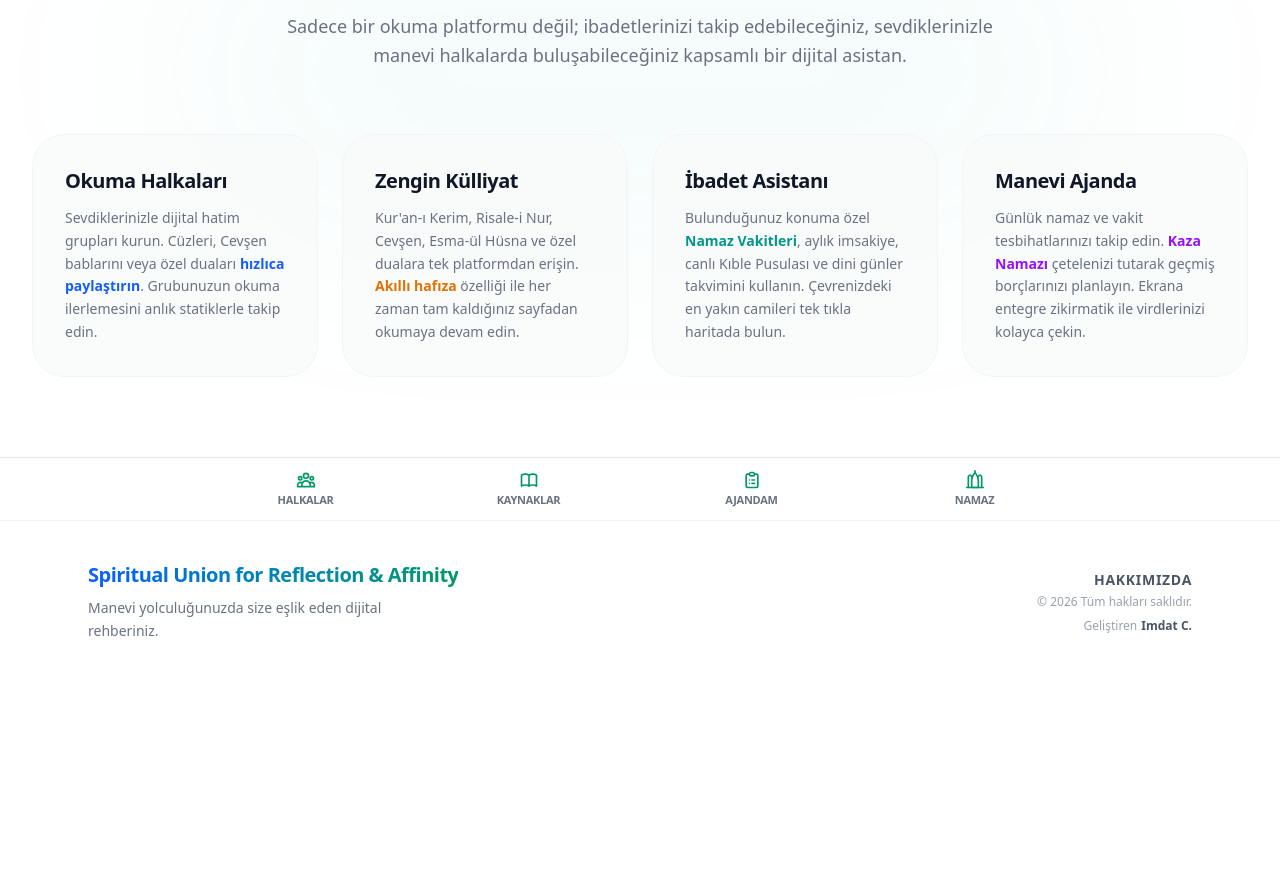
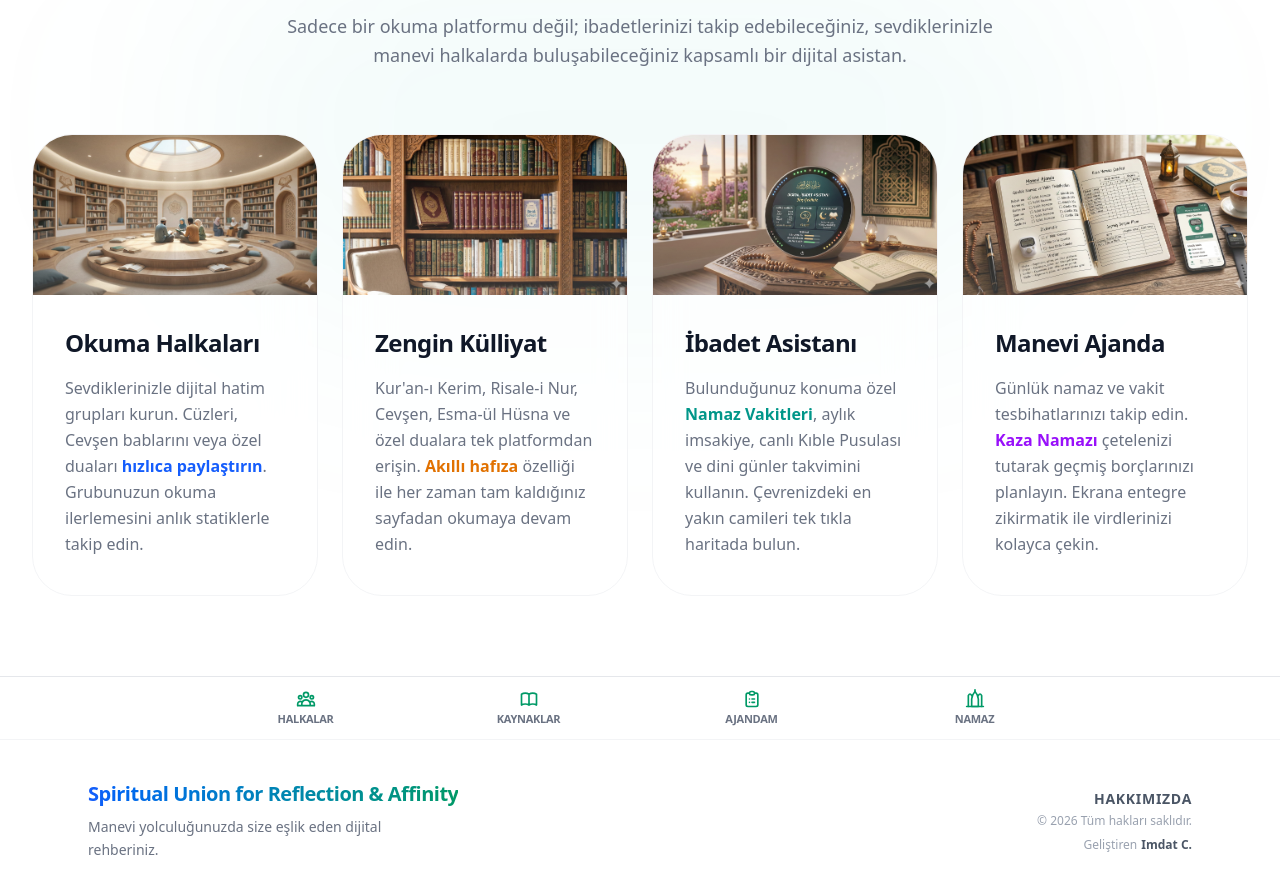
Before and after one commit to imdatce/readcircle-frontend, a Next.js app: page / in a window 1280 px wide. Shown: the part 1664-2544 px from the top of the page. Before the commit the page ends 2347 px from the top, so only its background shows below. Built offline with nearby package versions, Linux system fonts and the light colour scheme; no server answers.

Commit message:
added photos for possibilities

```diff
--- a/app/page.tsx
+++ b/app/page.tsx
@@ -413,7 +413,6 @@ function HomeContent() {
           <div className="group relative bg-white/40 dark:bg-gray-900/40 backdrop-blur-xl rounded-[2.5rem] p-3 shadow-2xl shadow-emerald-500/10 border border-white/60 dark:border-gray-800 transition-all duration-500 hover:border-emerald-500/30">
             {/* Üst Bar: Pencere hissi veren dekoratif noktalar */}
             <div className="flex items-center justify-between px-6 py-4">
-
               <h2 className="text-sm md:text-base font-black uppercase tracking-[0.2em] text-gray-500 dark:text-gray-400">
                 {t("howItWorksTitle")}
               </h2>
@@ -457,12 +456,28 @@ function HomeContent() {
           </div>
 
           <div className="grid grid-cols-1 md:grid-cols-2 lg:grid-cols-4 gap-1 md:gap-6">
-            <div className="bg-gray-50/80 dark:bg-gray-900/50 rounded-[2rem] p-6 md:p-8 border border-gray-100 dark:border-gray-800 hover:bg-white dark:hover:bg-gray-900 hover:shadow-2xl hover:shadow-blue-500/10 dark:hover:shadow-blue-900/20 hover:-translate-y-2 transition-all duration-300 group">
-              <h3 className="text-lg md:text-xl font-black text-gray-900 dark:text-white mb-3 tracking-tight">
+            <div className="group relative bg-white/60 dark:bg-gray-900/60 backdrop-blur-xl rounded-[2.5rem] overflow-hidden border border-gray-100 dark:border-gray-800 hover:shadow-2xl hover:shadow-blue-500/10 transition-all duration-500 hover:-translate-y-2 flex flex-col h-full">
+              {/* Üst Kısım: Resim Alanı */}
+              <div className="relative w-full aspect-video overflow-hidden">
+                <Image
+                  src="/background/possibilities/okuma-halkalari.jpg"
+                  alt={t("featCirclesTitle")}
+                  fill
+                  className="object-cover transition-transform duration-1000 group-hover:scale-105"
+                  priority
+                />
+                {/* Resim üzerindeki hafif parlama efekti */}
+                <div className="absolute inset-0 bg-gradient-to-t from-white/20 dark:from-black/20 to-transparent"></div>
+              </div>
+
+              {/* Alt Kısım: Metin İçeriği */}
+              <div className="p-6 md:p-8 flex-grow flex flex-col justify-center">
+                <h3 className="text-xl md:text-2xl font-black text-gray-900 dark:text-white mb-4 tracking-tight group-hover:text-blue-600 dark:group-hover:text-blue-400 transition-colors">
                   {t("featCirclesTitle") || "Okuma Halkaları"}
                 </h3>
+
                 <p
-                className="text-gray-500 dark:text-gray-400 text-sm leading-relaxed font-medium"
+                  className="text-gray-500 dark:text-gray-400 text-sm md:text-base leading-relaxed font-medium"
                   dangerouslySetInnerHTML={{
                     __html:
                       t("featCirclesDesc") ||
@@ -471,12 +486,32 @@ function HomeContent() {
                 />
               </div>
 
-            <div className="bg-gray-50/80 dark:bg-gray-900/50 rounded-[2rem] p-6 md:p-8 border border-gray-100 dark:border-gray-800 hover:bg-white dark:hover:bg-gray-900 hover:shadow-2xl hover:shadow-amber-500/10 dark:hover:shadow-amber-900/20 hover:-translate-y-2 transition-all duration-300 group">
-              <h3 className="text-lg md:text-xl font-black text-gray-900 dark:text-white mb-3 tracking-tight">
+              {/* Dekoratif Alt Çizgi - Sadece hover durumunda parlar */}
+              <div className="h-1.5 w-0 group-hover:w-full bg-gradient-to-r from-blue-500 to-emerald-500 transition-all duration-700"></div>
+            </div>
+
+            <div className="group relative bg-white/60 dark:bg-gray-900/60 backdrop-blur-xl rounded-[2.5rem] overflow-hidden border border-gray-100 dark:border-gray-800 hover:shadow-2xl hover:shadow-amber-500/10 transition-all duration-500 hover:-translate-y-2 flex flex-col h-full">
+              {/* Üst Kısım: Resim Alanı */}
+              <div className="relative w-full aspect-video overflow-hidden">
+                <Image
+                  src="/background/possibilities/zengin-kulliyat.jpg"
+                  alt={t("featLibraryTitle")}
+                  fill
+                  className="object-cover transition-transform duration-1000 group-hover:scale-105"
+                  priority
+                />
+                {/* Resim üzerindeki hafif sıcak tonlu parlama efekti */}
+                <div className="absolute inset-0 bg-gradient-to-t from-white/20 dark:from-black/20 to-transparent"></div>
+              </div>
+
+              {/* Alt Kısım: Metin İçeriği */}
+              <div className="p-6 md:p-8 flex-grow flex flex-col justify-center">
+                <h3 className="text-xl md:text-2xl font-black text-gray-900 dark:text-white mb-4 tracking-tight group-hover:text-amber-600 dark:group-hover:text-amber-400 transition-colors">
                   {t("featLibraryTitle") || "Zengin Külliyat"}
                 </h3>
+
                 <p
-                className="text-gray-500 dark:text-gray-400 text-sm leading-relaxed font-medium"
+                  className="text-gray-500 dark:text-gray-400 text-sm md:text-base leading-relaxed font-medium"
                   dangerouslySetInnerHTML={{
                     __html:
                       t("featLibraryDesc") ||
@@ -485,12 +520,32 @@ function HomeContent() {
                 />
               </div>
 
-            <div className="bg-gray-50/80 dark:bg-gray-900/50 rounded-[2rem] p-6 md:p-8 border border-gray-100 dark:border-gray-800 hover:bg-white dark:hover:bg-gray-900 hover:shadow-2xl hover:shadow-teal-500/10 dark:hover:shadow-teal-900/20 hover:-translate-y-2 transition-all duration-300 group">
-              <h3 className="text-lg md:text-xl font-black text-gray-900 dark:text-white mb-3 tracking-tight">
+              {/* Dekoratif Alt Çizgi - Amber (Turuncu) tonlarında parlar */}
+              <div className="h-1.5 w-0 group-hover:w-full bg-gradient-to-r from-amber-500 to-orange-500 transition-all duration-700"></div>
+            </div>
+
+            <div className="group relative bg-white/60 dark:bg-gray-900/60 backdrop-blur-xl rounded-[2.5rem] overflow-hidden border border-gray-100 dark:border-gray-800 hover:shadow-2xl hover:shadow-teal-500/10 transition-all duration-500 hover:-translate-y-2 flex flex-col h-full">
+              {/* Üst Kısım: Resim Alanı */}
+              <div className="relative w-full aspect-video overflow-hidden">
+                <Image
+                  src="/background/possibilities/ibadet-asistani.jpg"
+                  alt={t("featAssistantTitle")}
+                  fill
+                  className="object-cover transition-transform duration-1000 group-hover:scale-105"
+                  priority
+                />
+                {/* Resim üzerindeki hafif turkuaz tonlu parlama efekti */}
+                <div className="absolute inset-0 bg-gradient-to-t from-white/20 dark:from-black/20 to-transparent"></div>
+              </div>
+
+              {/* Alt Kısım: Metin İçeriği */}
+              <div className="p-6 md:p-8 flex-grow flex flex-col justify-center">
+                <h3 className="text-xl md:text-2xl font-black text-gray-900 dark:text-white mb-4 tracking-tight group-hover:text-teal-600 dark:group-hover:text-teal-400 transition-colors">
                   {t("featAssistantTitle") || "İbadet Asistanı"}
                 </h3>
+
                 <p
-                className="text-gray-500 dark:text-gray-400 text-sm leading-relaxed font-medium"
+                  className="text-gray-500 dark:text-gray-400 text-sm md:text-base leading-relaxed font-medium"
                   dangerouslySetInnerHTML={{
                     __html:
                       t("featAssistantDesc") ||
@@ -499,18 +554,42 @@ function HomeContent() {
                 />
               </div>
 
-            <div className="bg-gray-50/80 dark:bg-gray-900/50 rounded-[2rem] p-6 md:p-8 border border-gray-100 dark:border-gray-800 hover:bg-white dark:hover:bg-gray-900 hover:shadow-2xl hover:shadow-purple-500/10 dark:hover:shadow-purple-900/20 hover:-translate-y-2 transition-all duration-300 group">
-              <h3 className="text-lg md:text-xl font-black text-gray-900 dark:text-white mb-3 tracking-tight">
+              {/* Dekoratif Alt Çizgi - Teal (Turkuaz) tonlarında parlar */}
+              <div className="h-1.5 w-0 group-hover:w-full bg-gradient-to-r from-teal-500 to-emerald-500 transition-all duration-700"></div>
+            </div>
+
+            <div className="group relative bg-white/60 dark:bg-gray-900/60 backdrop-blur-xl rounded-[2.5rem] overflow-hidden border border-gray-100 dark:border-gray-800 hover:shadow-2xl hover:shadow-purple-500/10 transition-all duration-500 hover:-translate-y-2 flex flex-col h-full">
+              {/* Üst Kısım: Resim Alanı */}
+              <div className="relative w-full aspect-video overflow-hidden">
+                <Image
+                  src="/background/possibilities/manevi-ajanda.jpg"
+                  alt={t("featAgendaTitle")}
+                  fill
+                  className="object-cover transition-transform duration-1000 group-hover:scale-105"
+                  priority
+                />
+                {/* Resim üzerindeki hafif mor tonlu parlama efekti */}
+                <div className="absolute inset-0 bg-gradient-to-t from-white/20 dark:from-black/20 to-transparent"></div>
+              </div>
+
+              {/* Alt Kısım: Metin İçeriği */}
+              <div className="p-6 md:p-8 flex-grow flex flex-col justify-center">
+                <h3 className="text-xl md:text-2xl font-black text-gray-900 dark:text-white mb-4 tracking-tight group-hover:text-purple-600 dark:group-hover:text-purple-400 transition-colors">
                   {t("featAgendaTitle") || "Manevi Ajanda"}
                 </h3>
+
                 <p
-                className="text-gray-500 dark:text-gray-400 text-sm leading-relaxed font-medium"
+                  className="text-gray-500 dark:text-gray-400 text-sm md:text-base leading-relaxed font-medium"
                   dangerouslySetInnerHTML={{
                     __html:
                       t("featAgendaDesc") ||
                       "Günlük namaz ve vakit tesbihatlarınızı takip edin. <strong class='text-purple-600 dark:text-purple-400 font-bold'>Kaza Namazı</strong> çetelenizi tutarak geçmiş borçlarınızı planlayın. Ekrana entegre zikirmatik ile virdlerinizi kolayca çekin.",
                   }}
                 />
+              </div>
+
+              {/* Dekoratif Alt Çizgi - Mor (Purple) tonlarında parlar */}
+              <div className="h-1.5 w-0 group-hover:w-full bg-gradient-to-r from-purple-500 to-indigo-500 transition-all duration-700"></div>
             </div>
           </div>
         </div>
```
Lines whose indentation alone changed are shown as unchanged.
